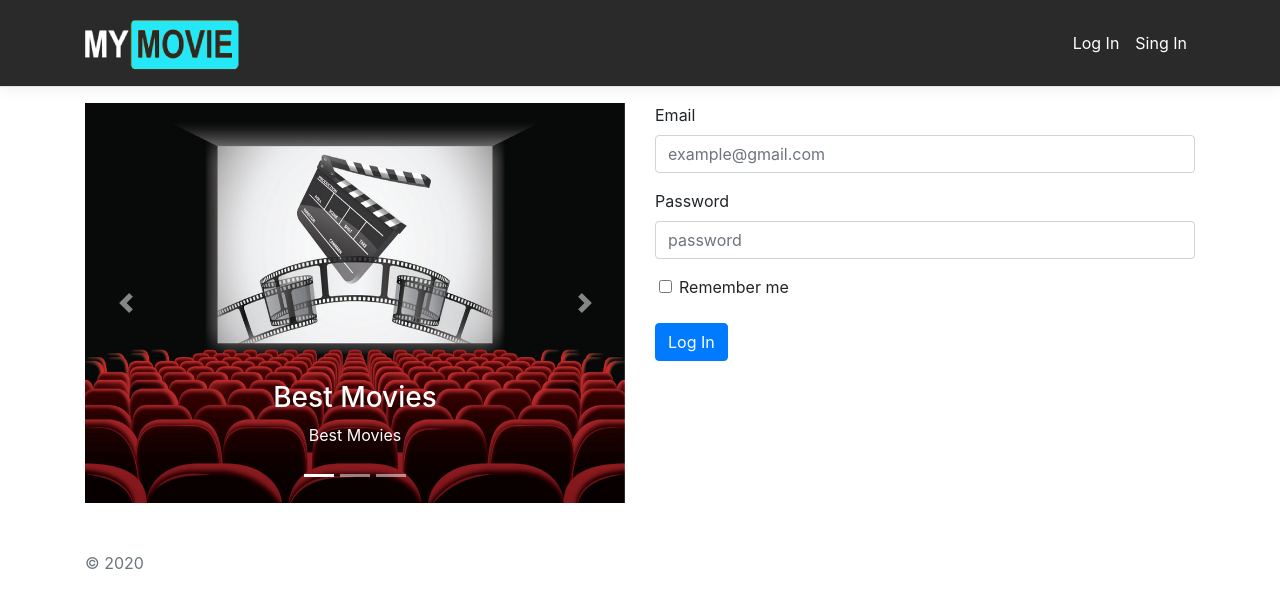
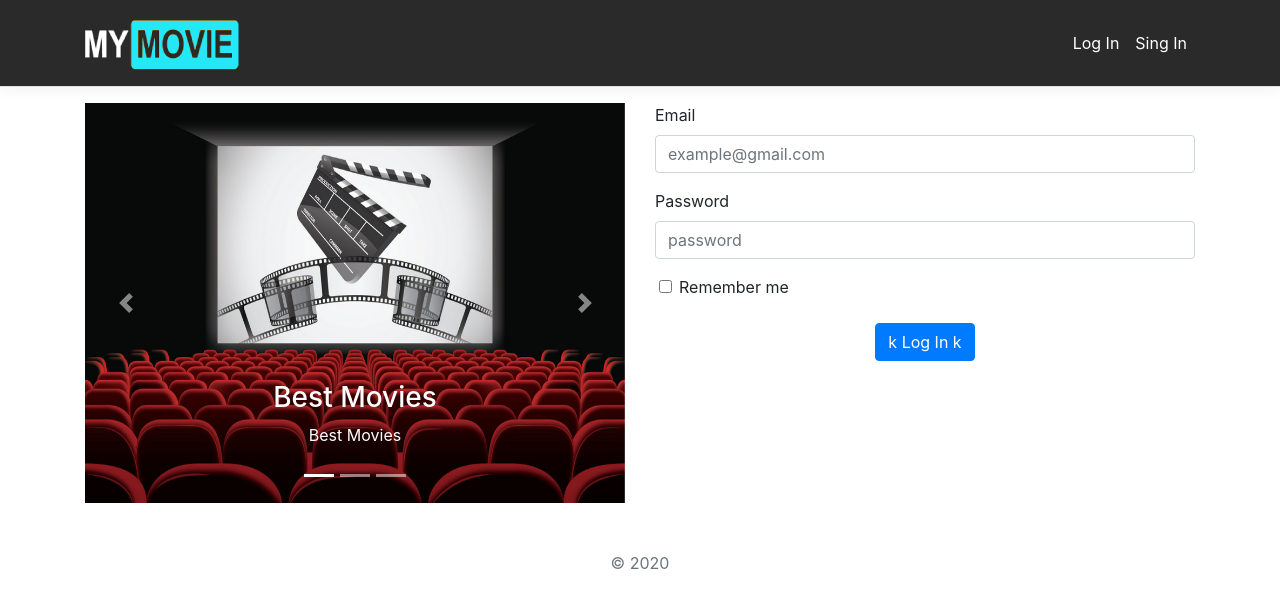
Before and after one commit to SOAD-Team/client, a React (Create React App) app: page /login in a window 1280 px wide. Shown: the top 608 px of the page. Built offline with nearby package versions, Linux system fonts and the light colour scheme.

Commit message:
[Fix] Interface

```diff
--- a/src/components/Carousel.tsx
+++ b/src/components/Carousel.tsx
@@ -6,7 +6,7 @@ import './NavMenu.css';
 const items = [
     {
         src: require('../assets/img/cine.jpg'),
-        /* altText: 'Best Movies',  */
+        altText: 'Best Movies',
         caption: 'Best Movies',
     },
     {
--- a/src/components/LogIn.tsx
+++ b/src/components/LogIn.tsx
@@ -4,6 +4,7 @@ import Example from './Carousel';
 import { InitMenu } from './InitMenu';
 import { Layout } from './Layout';
 import Carousel1 from './Carousel';
+import './NavMenu.css';
 /*import { Botton, Alert, Breadcrum, Card, Form} */
 
 
@@ -14,13 +15,13 @@ export class LogIn extends Component {
       return (
         <div>
             <InitMenu />
-            <Container>
-              <div className="row center">
+            <Container className="center">
+              <div className="row">
                 <div className="col-6">
                   <Carousel1/>
                 </div>
                 <div className="col-6">
-              <Form>
+              <Form className="left">
                 <FormGroup>
                   <Label for="exampleEmail"> Email </Label>
                   <Input type="email" name="email" id="exampleEmail" placeholder="example@gmail.com"/>
@@ -34,7 +35,9 @@ export class LogIn extends Component {
                         <Input type="checkbox" value="remember-me" /> Remember me
                   </Label>
                 </div>
-                <Button color="primary"> Log In  </Button>
+                <div className="center">
+                <Button color="primary"> k            Log In                 k  </Button>
+                </div>
                 </Form>
                 </div>
                 </div>
--- a/src/components/NavMenu.css
+++ b/src/components/NavMenu.css
@@ -20,3 +20,11 @@ a.navbar-brand {
   .navfondo {
     background-color: rgba(31, 30, 30, 0.945);
   }
+
+  .center{
+    text-align: center;
+  }
+
+  .left{
+    text-align: left;
+  }
```
